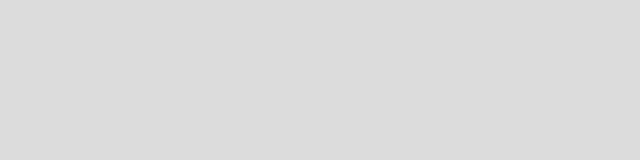
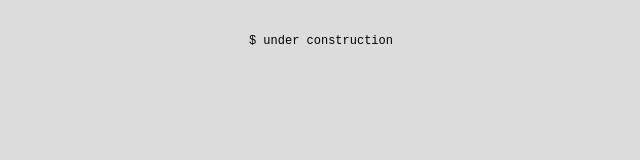
Before and after one commit to seaburr/seaburr.io, a plain HTML site: page index.html in a window 1280 px wide. Shown: the whole page, without its empty margins (103-743 px from the left). Drawn offline with Linux system fonts and the light colour scheme.

Commit message:
Style tweaks.

```diff
--- a/assets/style.css
+++ b/assets/style.css
@@ -18,7 +18,7 @@
     color: #000000;
     line-height: 1.6;
     padding: 2rem;
-    font-size: 1.0rem;
+    font-size: 0.75rem;
 }
 
 main {
--- a/index.html
+++ b/index.html
@@ -11,7 +11,7 @@
 <body>
   <main>
     <p>
-      <span class="blinker">_</span>
+      $ under construction<span class="blinker">_</span>
     </p>
   </main>
 </body>
```
